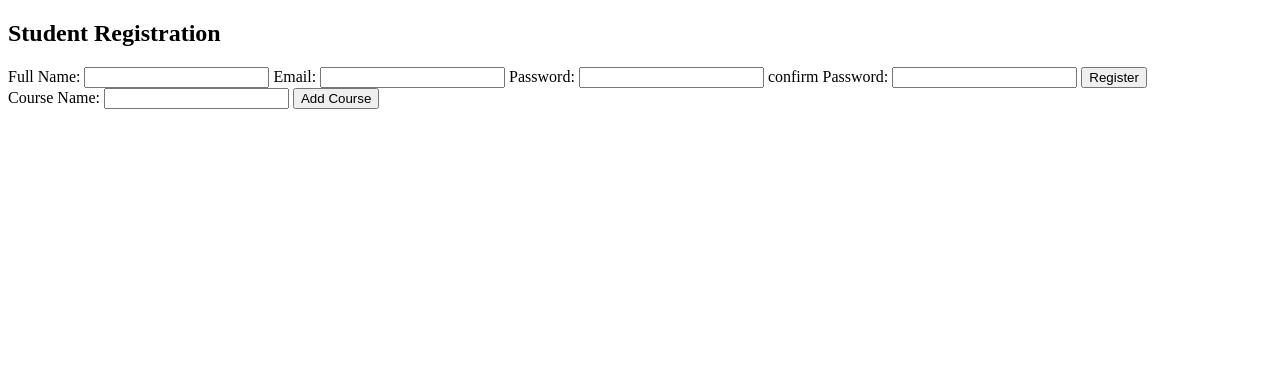
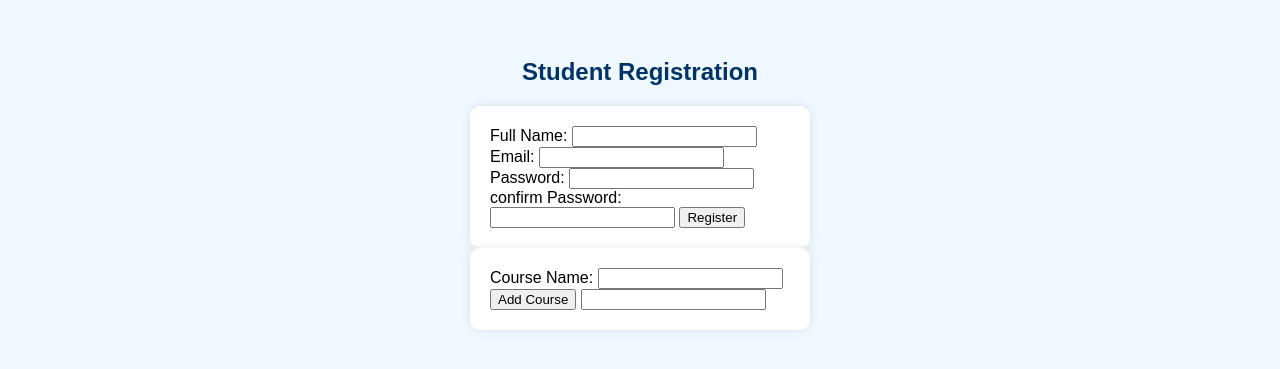
Before and after one commit to BrishtyDas22/WT_Fall-25-26-, a PHP site: the page made by MID/LAB TASK SUBMISSION/Lab Task 2.php in a window 1280 px wide. Shown: the top 369 px of the page. Run offline with PHP 8.4, Linux system fonts and the light colour scheme.

Commit message:
lab task 2

```diff
--- a/MID/LAB TASK SUBMISSION/Lab Task 2.php
+++ b/MID/LAB TASK SUBMISSION/Lab Task 2.php
@@ -2,7 +2,27 @@
 <html>
 <head>
   <title>LAB TASK 2</title>
+  <style>
+    body {
+      font-family: Arial, sans-serif;
+      padding: 30px;
+      background-color: #f0f8ff;
+    }
 
+    h2 {
+      text-align: center;
+      color: #003366;
+    }
+
+    form {
+      background-color: #ffffff;
+      padding: 20px;
+      border-radius: 10px;
+      width: 300px;
+      margin: 0 auto;
+      box-shadow: 0 0 10px rgba(0,0,0,0.1);
+    }
+    </style>
 </head>
 <body>
 
@@ -30,7 +50,7 @@
 
      <button type="submit">Add Course</button>
 
-
+    <input type="text" id="web tech" />
   </form>
 
 
```
